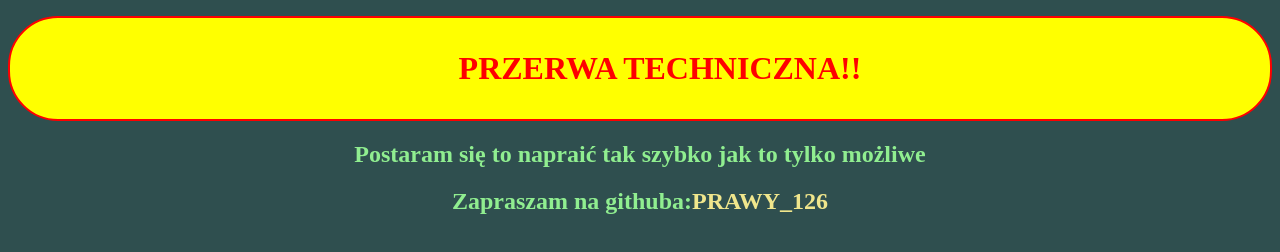
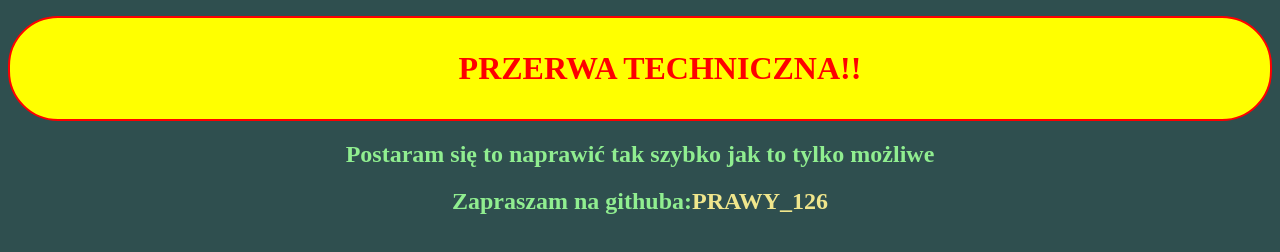
Before and after one commit to Prawy126/profil.prawy_126, a plain HTML site: page index.html in a window 1280 px wide. Drawn offline with Linux system fonts and the light colour scheme.

Commit message:
szybka poprawka błędów

```diff
--- a/index.html
+++ b/index.html
@@ -10,7 +10,7 @@
     </head>
     <body style="background-color: darkslategray; color: lightgreen">
         <ul><h1><p style="text-align: center">PRZERWA TECHNICZNA!!</p></h1></ul>
-        <h2  style="text-align: center">Postaram się to napraić tak szybko jak to tylko możliwe</h2>
+        <h2  style="text-align: center">Postaram się to naprawić tak szybko jak to tylko możliwe</h2>
         <h2  style="text-align: center">Zapraszam na githuba:<a href="https://github.com/Prawy126">PRAWY_126</a></h2>
     </body>
 </html>
```
